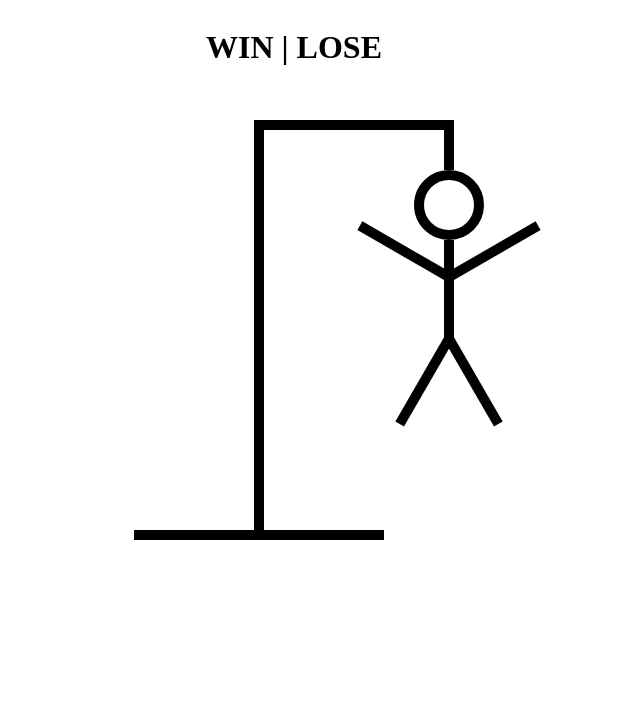
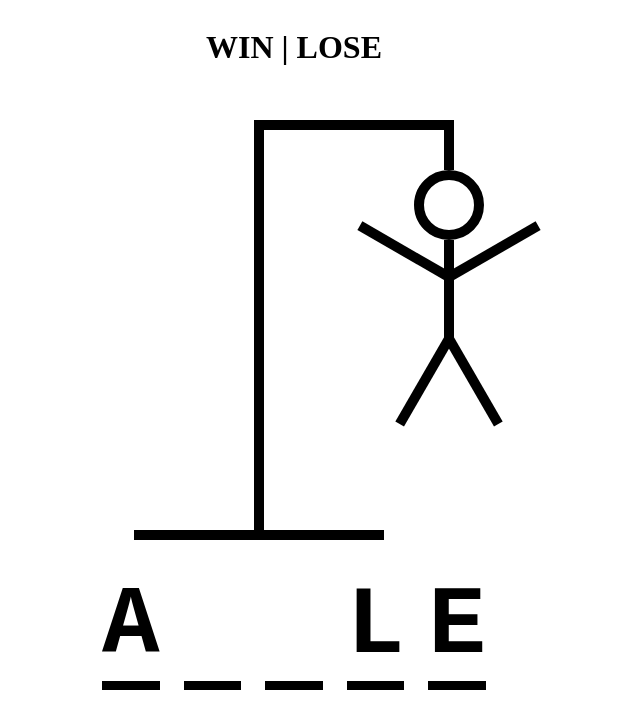
Before and after one commit to efrenmarin45/Hangman-React-TS, a React (Vite) app: page / in a window 1280 px wide. Shown: the top 728 px of the page, without its empty margins (346-986 px from the left). Built offline with nearby package versions, Linux system fonts and the light colour scheme.

Commit message:
Included word field

```diff
--- a/src/App.tsx
+++ b/src/App.tsx
@@ -3,6 +3,7 @@ import {Container} from "./container";
 import Drawing from "./Drawing";
 import { foods } from "./foods";
 import TopMessage from "./winLose"
+import WordDisplay from "./WordDisplay";
 
 function App() {
   const [favFood, setFavFood] =  useState(() => {
@@ -16,6 +17,7 @@ function App() {
       <Container>
         <TopMessage />
         <Drawing />
+        <WordDisplay />
       </Container>
     </div>
   )
--- a/src/WordDisplay.tsx
+++ b/src/WordDisplay.tsx
@@ -1,5 +1,27 @@
+import styled from "styled-components";
+
+const Word = styled.div`
+    display: flex;
+    gap: .25em;
+    font-size: 6rem;
+    font-weight: bold;
+    text-transform: uppercase;
+    font-family: monospace;
+`
+
 const WordDisplay = () => {
-
+    const testWord = "apple";
+    const userLetters = ["b", "a", "t", "e", "l"];
+    return(
+        <Word>
+            {testWord.split("").map((letter, index) => (
+                <span style={{ borderBottom: ".1em solid black"}} key={index}>
+                    <span style={{visibility: userLetters.includes(letter) ? "visible" : "hidden"}}>{letter}
+                    </span>
+                </span>
+            ))}
+        </Word>
+    )
 };
 
 export default WordDisplay;
```
